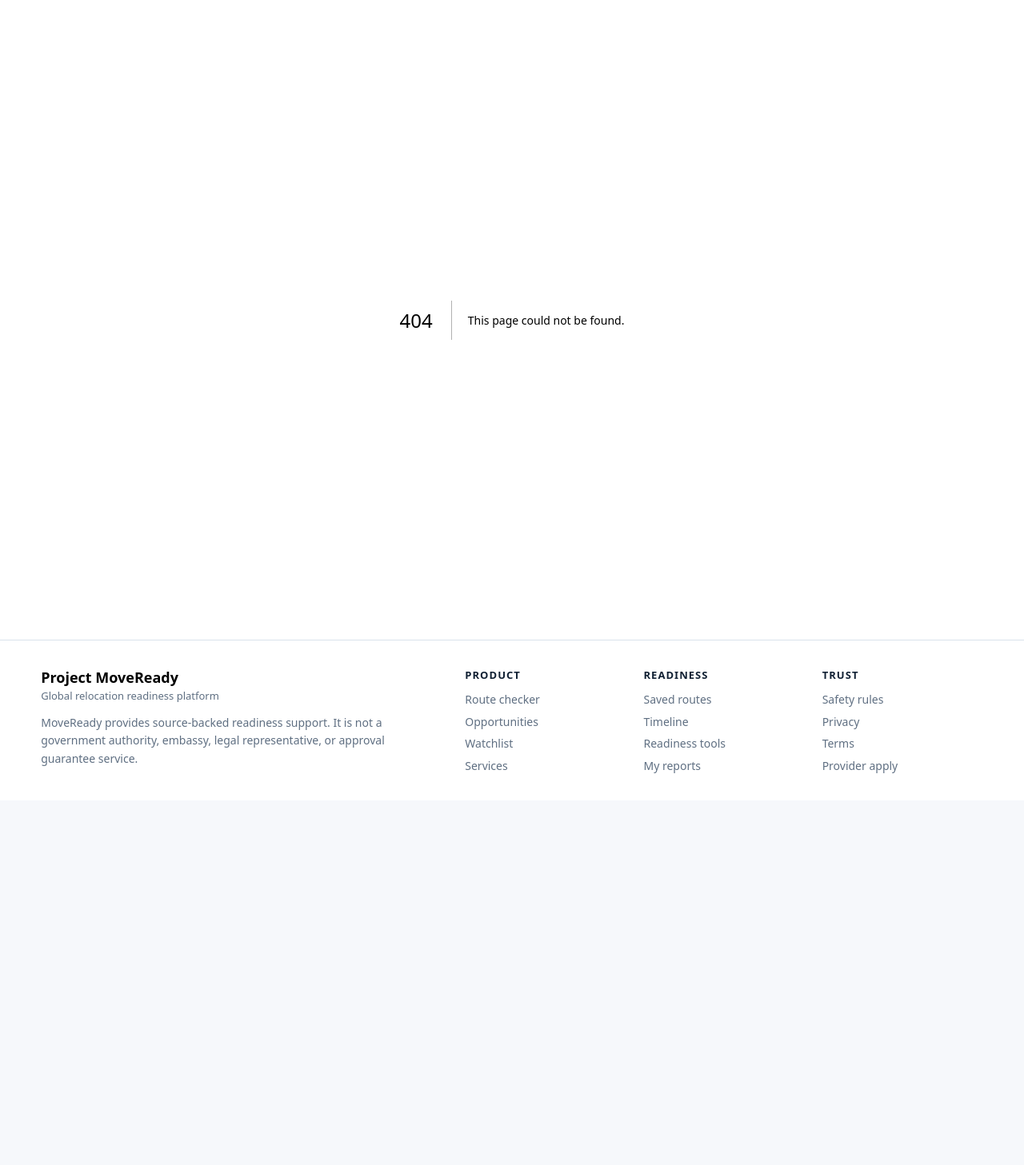
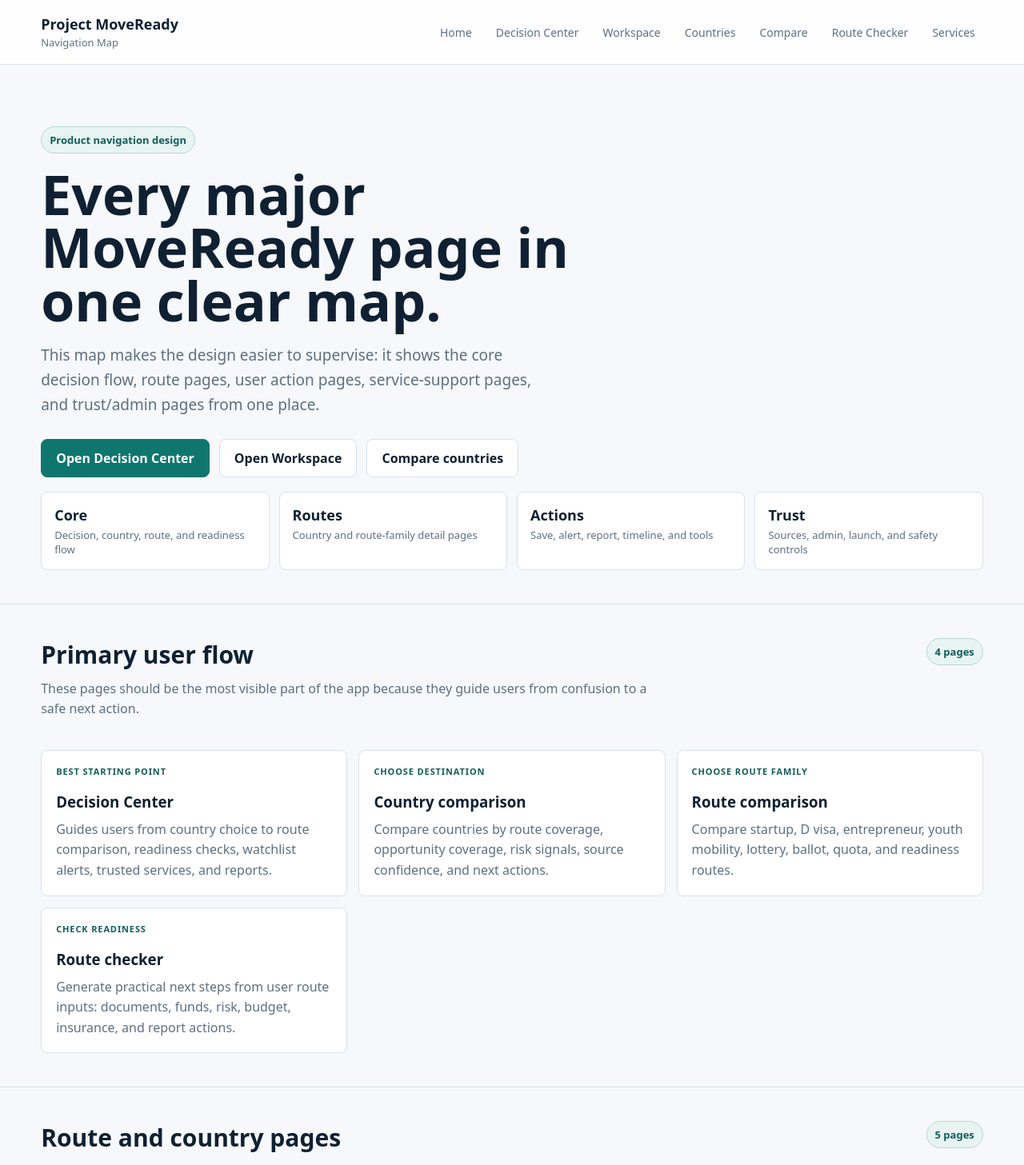
Before and after one commit to SirBM201/SirBM201-moveready-frontend, a Next.js app: page /navigation-map in a window 1280 px wide. Before the commit this address had no page. Shown: the top 1457 px of the page at 80% size. Before the commit the page ends 1001 px from the top, so only its background shows below. Built offline with nearby package versions, Linux system fonts and the light colour scheme.

Commit message:
Add product navigation map page

```diff
--- /dev/null
+++ b/app/navigation-map/page.tsx
@@ -0,0 +1,157 @@
+const primaryFlows = [
+  {
+    title: "Decision Center",
+    href: "/decision-center",
+    label: "Best starting point",
+    summary: "Guides users from country choice to route comparison, readiness checks, watchlist alerts, trusted services, and reports.",
+  },
+  {
+    title: "Country comparison",
+    href: "/country-comparison",
+    label: "Choose destination",
+    summary: "Compare countries by route coverage, opportunity coverage, risk signals, source confidence, and next actions.",
+  },
+  {
+    title: "Route comparison",
+    href: "/compare",
+    label: "Choose route family",
+    summary: "Compare startup, D visa, entrepreneur, youth mobility, lottery, ballot, quota, and readiness routes.",
+  },
+  {
+    title: "Route checker",
+    href: "/route-checker",
+    label: "Check readiness",
+    summary: "Generate practical next steps from user route inputs: documents, funds, risk, budget, insurance, and report actions.",
+  },
+];
+
+const routePages = [
+  { title: "Estonia startup route", href: "/routes/estonia-startup", text: "Founder/startup evidence, committee readiness, D visa planning, funds, documents, and insurance." },
+  { title: "Finland D visa route", href: "/routes/finland-d-visa", text: "Fast-track/D visa readiness connected to eligible residence permit routes and family planning." },
+  { title: "Portugal entrepreneur route", href: "/routes/portugal-entrepreneur", text: "Entrepreneur and independent-work readiness: evidence, funds, legalization, insurance, and arrival steps." },
+  { title: "Canada IEC route", href: "/routes/canada-iec", text: "Youth mobility pools, invitation rounds, country-specific spots, documents, funds, and insurance." },
+  { title: "Route expansion", href: "/route-expansion", text: "Internal-facing design workspace for deciding which route families should be added next." },
+];
+
+const actionPages = [
+  { title: "Saved routes", href: "/saved-routes", text: "Save selected countries, visa routes, opportunities, scholarships, and services for later lookup." },
+  { title: "Watchlist and alerts", href: "/watchlist", text: "Create opt-in alerts for routes, countries, scholarships, services, and official opportunities." },
+  { title: "Timeline", href: "/timeline", text: "Track document deadlines, appointments, payment dates, result checks, travel, and arrival steps." },
+  { title: "Readiness tools", href: "/readiness", text: "Check name consistency, documents, funds gaps, refusal-risk indicators, and next actions." },
+  { title: "Reports", href: "/report-preview", text: "Preview route-specific readiness reports with risk notes, sources, and action steps." },
+  { title: "My reports", href: "/my-reports", text: "Retrieve previously generated reports by reference, email, or phone." },
+];
+
+const supportPages = [
+  { title: "Trusted services", href: "/services", text: "Request courier, legalization, translation, insurance, expert review, admission, accommodation, and settlement support." },
+  { title: "Courier requests", href: "/courier", text: "Capture sensitive-document courier needs for passports, certificates, embassy files, and legalization documents." },
+  { title: "Legalization", href: "/legalization", text: "Plan notarization, apostille, attestation, embassy legalization, authentication, and translation support." },
+  { title: "Family planner", href: "/family-planner", text: "Prepare spouse/children documents, funds, school, accommodation, and arrival tasks." },
+  { title: "Settlement", href: "/settlement", text: "Plan pickup, accommodation, SIM, bank, registration, insurance, school, and local setup." },
+  { title: "Provider application", href: "/partners/apply", text: "Let service providers apply for screening before they are trusted or listed publicly." },
+];
+
+const trustAndAdminPages = [
+  { title: "Trust center", href: "/trust", text: "Explains source-first guidance, no approval guarantees, user consent, and sensitive-document controls." },
+  { title: "Sources", href: "/sources", text: "Review official sources, freshness, source confidence, review timing, and route versioning controls." },
+  { title: "Launch readiness", href: "/launch-readiness", text: "Check product surfaces, deployment checks, provider boundaries, and public safety controls." },
+  { title: "Workspace", href: "/workspace", text: "Main operating page for testing all active product areas and admin surfaces." },
+  { title: "Admin", href: "/admin", text: "Review submitted requests, saved records, watchlists, service requests, and provider applications." },
+];
+
+function PageGroup({ title, intro, items }: { title: string; intro: string; items: { title: string; href: string; text?: string; summary?: string; label?: string }[] }) {
+  return (
+    <section className="section">
+      <div className="section-heading-row">
+        <div>
+          <h2>{title}</h2>
+          <p className="section-intro">{intro}</p>
+        </div>
+        <span className="status-dot">{items.length} pages</span>
+      </div>
+      <div className="module-preview-grid">
+        {items.map((item) => (
+          <a className="module-tile" href={item.href} key={item.href}>
+            {item.label ? <span className="overline">{item.label}</span> : null}
+            <h3>{item.title}</h3>
+            <p>{item.summary || item.text}</p>
+          </a>
+        ))}
+      </div>
+    </section>
+  );
+}
+
+export default function NavigationMapPage() {
+  return (
+    <main className="page-shell">
+      <header className="topbar">
+        <a className="brand" href="/">
+          <strong>Project MoveReady</strong>
+          <span>Navigation Map</span>
+        </a>
+        <nav className="nav" aria-label="Main navigation">
+          <a href="/">Home</a>
+          <a href="/decision-center">Decision Center</a>
+          <a href="/workspace">Workspace</a>
+          <a href="/country-comparison">Countries</a>
+          <a href="/compare">Compare</a>
+          <a href="/route-checker">Route Checker</a>
+          <a href="/services">Services</a>
+        </nav>
+      </header>
+
+      <section className="hero-band compact-hero">
+        <div className="hero-copy">
+          <span className="eyebrow">Product navigation design</span>
+          <h1>Every major MoveReady page in one clear map.</h1>
+          <p className="lede">
+            This map makes the design easier to supervise: it shows the core decision flow, route pages, user action pages, service-support pages, and trust/admin pages from one place.
+          </p>
+          <div className="actions">
+            <a className="btn primary" href="/decision-center">Open Decision Center</a>
+            <a className="btn" href="/workspace">Open Workspace</a>
+            <a className="btn" href="/country-comparison">Compare countries</a>
+          </div>
+        </div>
+      </section>
+
+      <section className="trust-strip">
+        <div className="trust-item"><strong>Core</strong><span>Decision, country, route, and readiness flow</span></div>
+        <div className="trust-item"><strong>Routes</strong><span>Country and route-family detail pages</span></div>
+        <div className="trust-item"><strong>Actions</strong><span>Save, alert, report, timeline, and tools</span></div>
+        <div className="trust-item"><strong>Trust</strong><span>Sources, admin, launch, and safety controls</span></div>
+      </section>
+
+      <PageGroup
+        title="Primary user flow"
+        intro="These pages should be the most visible part of the app because they guide users from confusion to a safe next action."
+        items={primaryFlows}
+      />
+
+      <PageGroup
+        title="Route and country pages"
+        intro="These pages hold route-specific guidance and expansion planning for startup, work, entrepreneur, youth mobility, and official opportunity paths."
+        items={routePages}
+      />
+
+      <PageGroup
+        title="User action pages"
+        intro="These pages turn information into progress: saved decisions, alerts, timeline records, readiness checks, and reports."
+        items={actionPages}
+      />
+
+      <PageGroup
+        title="Service and support pages"
+        intro="These pages support monetization and practical execution while keeping provider screening and user consent clear."
+        items={supportPages}
+      />
+
+      <PageGroup
+        title="Trust, source, and admin pages"
+        intro="These pages keep the product safe as route content, providers, alerts, and reports grow."
+        items={trustAndAdminPages}
+      />
+    </main>
+  );
+}
```
